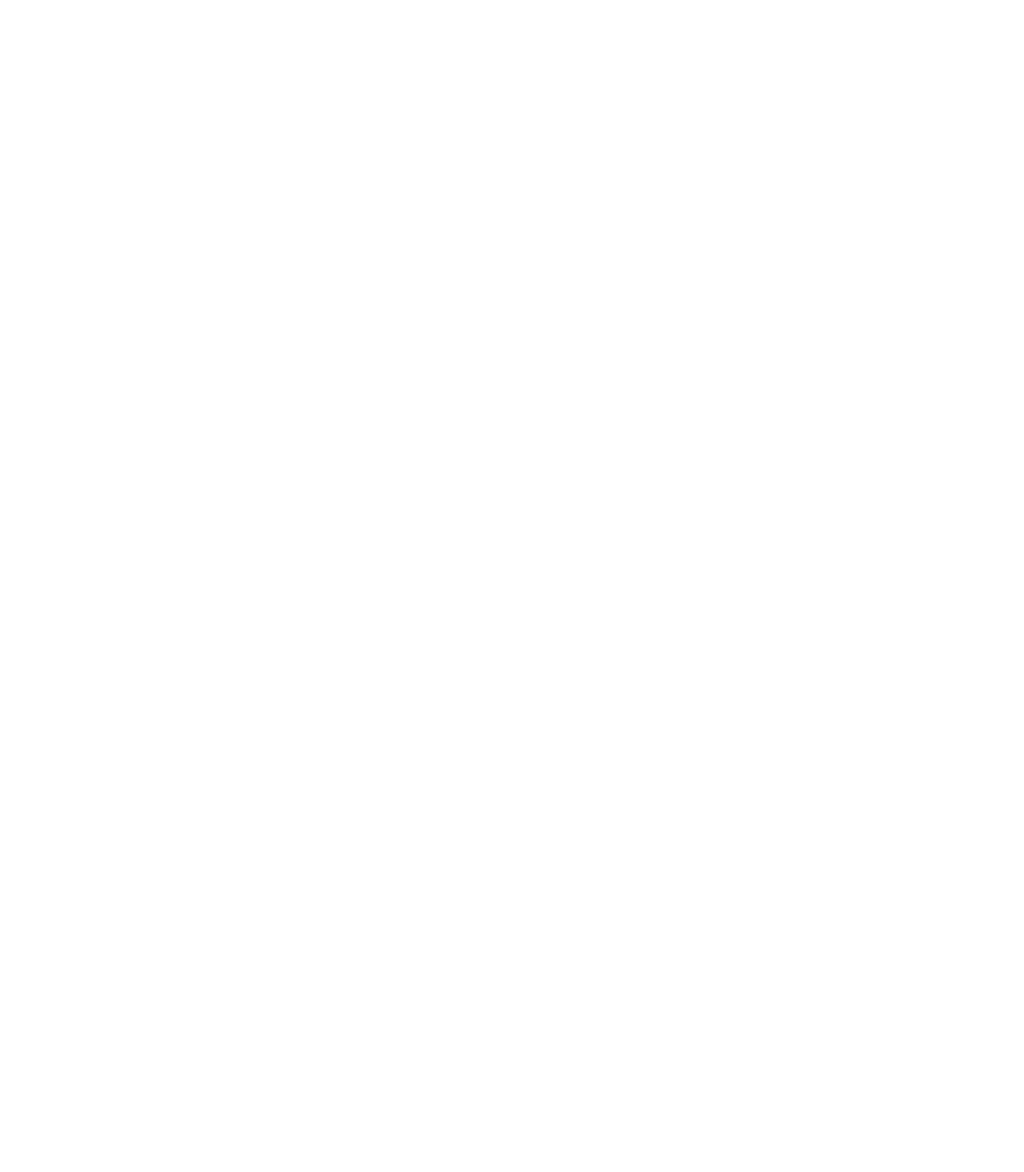
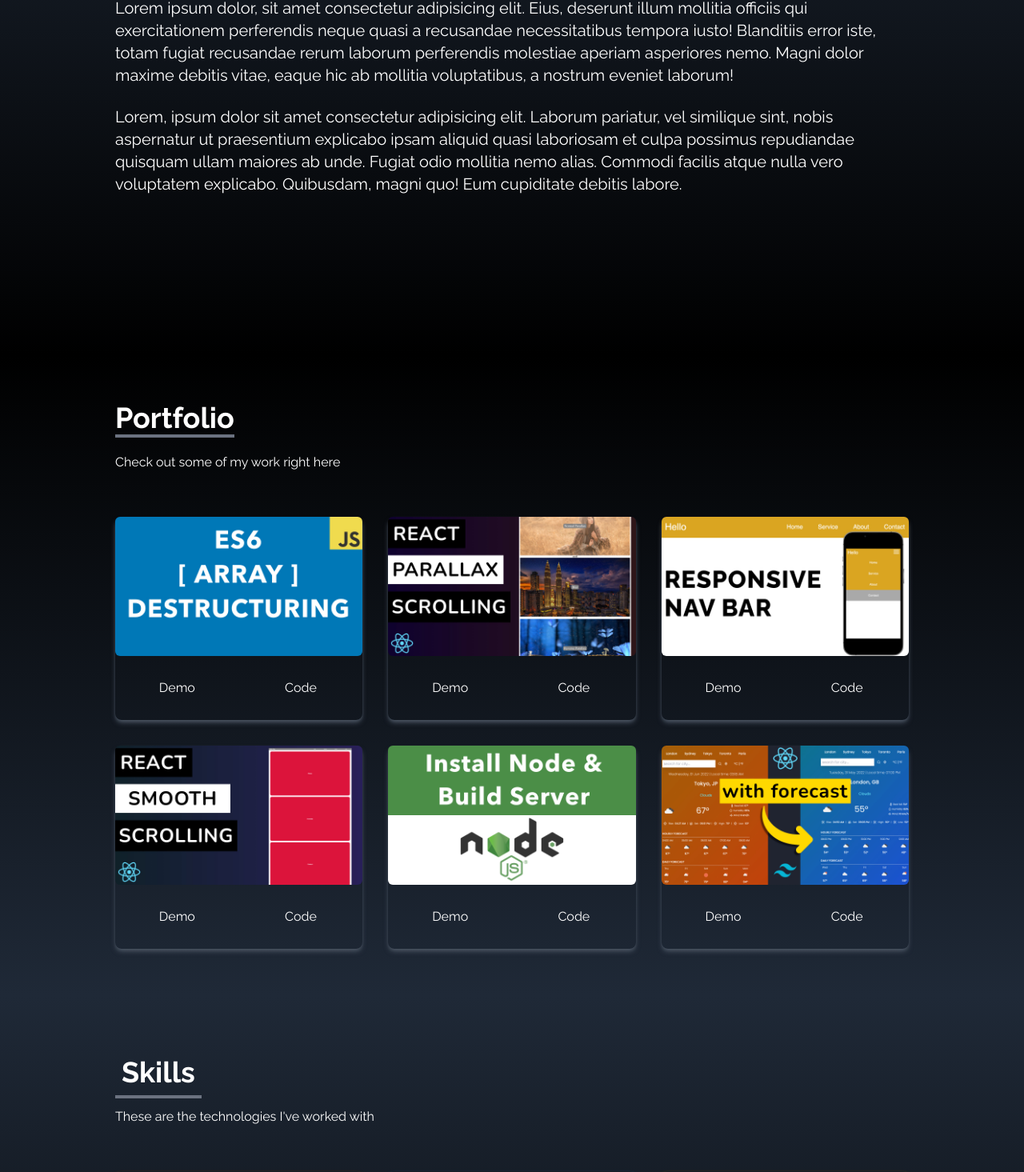
Before and after one commit to PriyankaGurav0105/Portfolio_website, a React (Create React App) app in the folder website-project/: page / in a window 1280 px wide. Shown: the part 1236-2701 px from the top of the page at 80% size. Before the commit the page ends 880 px from the top, so only its background shows below. Built offline with nearby package versions, Linux system fonts and the light colour scheme.

Commit message:
Basic portfolio is complete

```diff
--- a/website-project/package.json
+++ b/website-project/package.json
@@ -8,7 +8,8 @@
     "react": "^19.0.0",
     "react-dom": "^19.0.0",
     "react-icons": "^5.4.0",
-    "react-scripts": "5.0.1"
+    "react-scripts": "5.0.1",
+    "react-scroll": "^1.9.0"
   },
   "scripts": {
     "start": "react-scripts start",
--- a/website-project/src/App.js
+++ b/website-project/src/App.js
@@ -1,13 +1,23 @@
 import Home from "./components/Home.jsx";
 import NavBar from "./components/NavBar.jsx";
 import SocialLinks from "./components/SocialLinks.jsx";
+import About from "./components/About.jsx";
+import Projects from "./components/Projects.jsx";
+import Skills from "./components/Skills.jsx";
+import Contact from "./components/Contact.jsx";
 
-
+// refere this website to make changes in this portfolio https://priyankaguravmyportfoliowebsite.framer.website/
+// follow the list of changes from the notebook
+// Deloy the website on internet
 function App() {
   return (
   <div>
    <NavBar/>
    <Home/>
+   <About/>
+   <Projects/>
+   <Skills/>
+   <Contact/>
 
    <SocialLinks/>
   </div>
```
Also changed, not shown: 1 other file (tests, documents, lock files or other folders).
